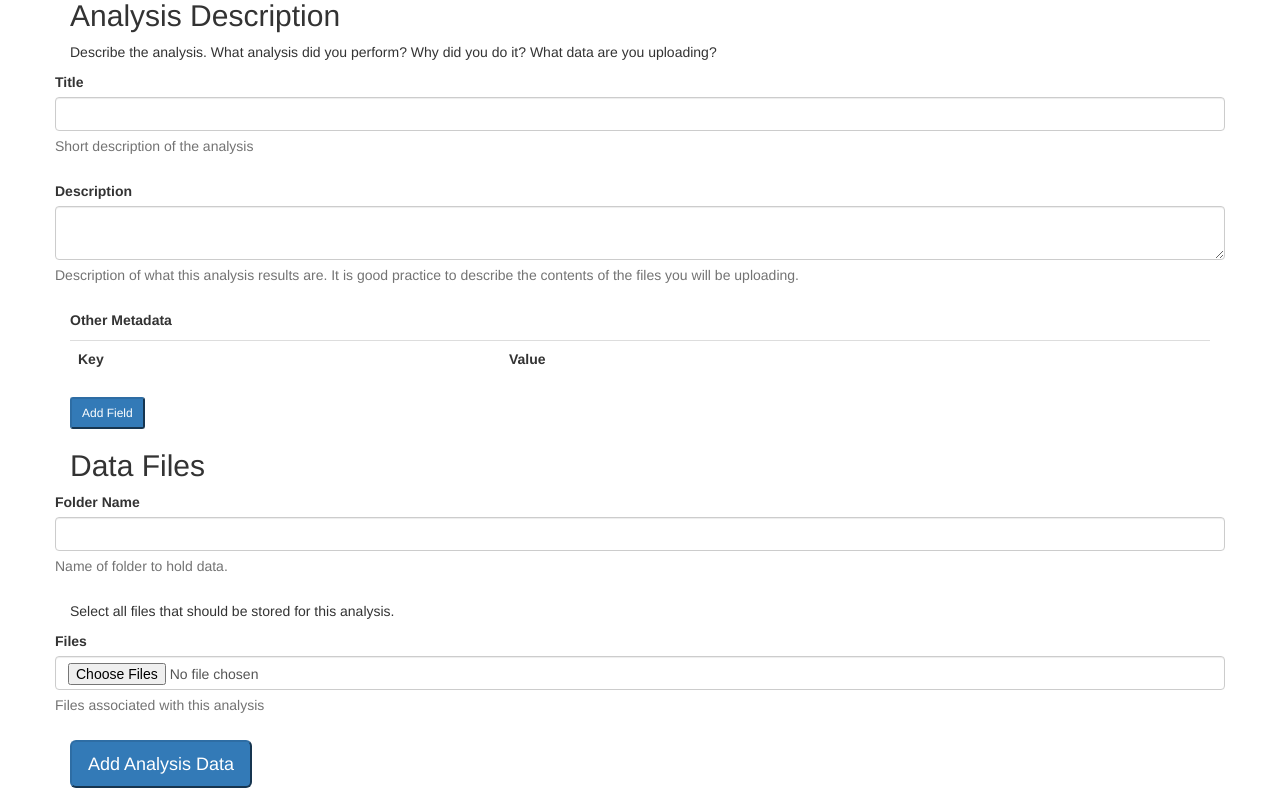
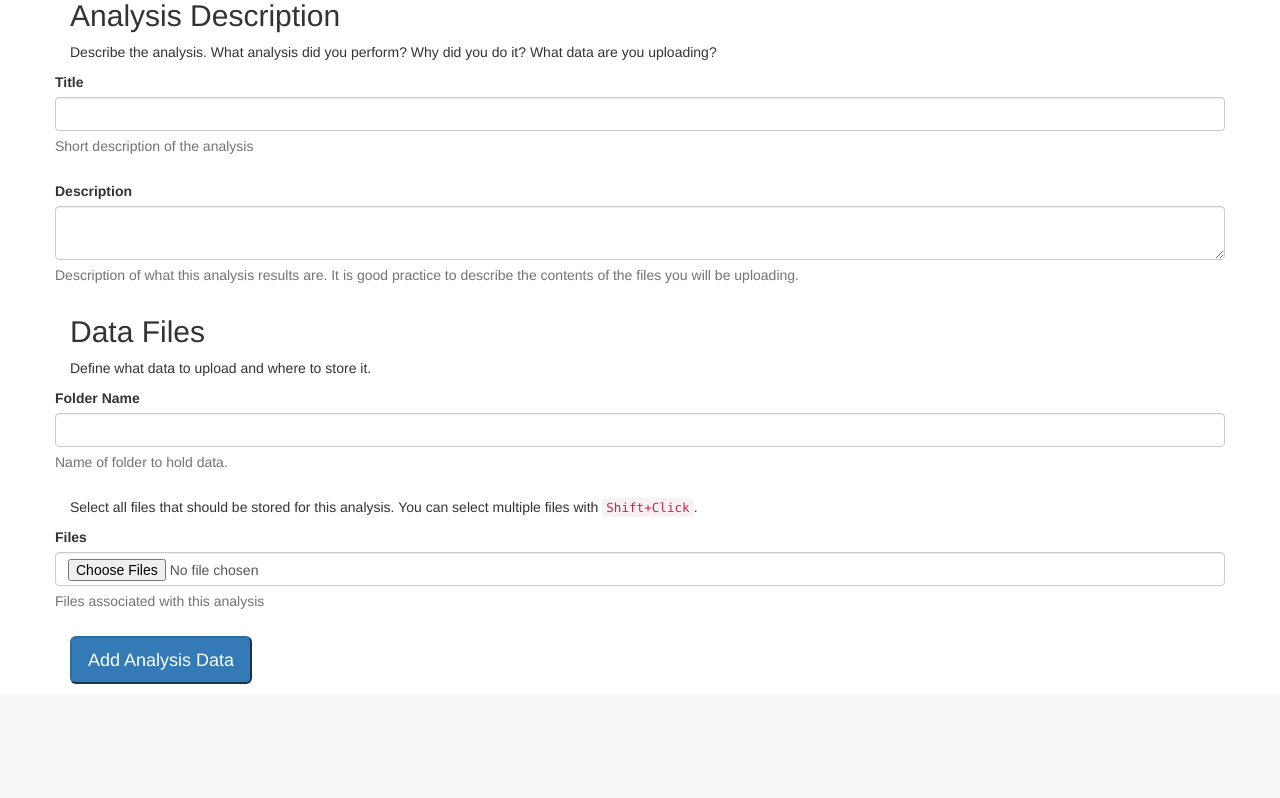
Before and after one commit to materials-data-facility/nucapt, a Flask app: template nucapt/templates/analysis_create.html in a window 1280 px wide. Shown: the part 211-1009 px from the top of the page. After the commit the page ends 895 px from the top, so only its background shows below. Run offline with Flask 2, Linux system fonts and the light colour scheme; the template is opened without the code that fills it: values that come from a table or form of the project are taken from there, others are empty; parts of the project's set-up code (start-up, migrations or seed data) failed here and were passed over; some libraries are stand-ins or nearby versions.

Commit message:
Improved analysis addition page
- Removed 'metadata' fields
- Added clarification that you can upload multiple files
- Added more presets
- Removed 'name' from preset field

```diff
--- a/nucapt/forms.py
+++ b/nucapt/forms.py
@@ -198,7 +198,6 @@ class AnalysisForm(Form):
                                                            'practice to describe the contents of the files you will '
                                                            'be uploading.')
     files = FileField('Files', description='Files associated with this analysis', render_kw={'multiple': None})
-    metadata = FieldList(FormField(KeyValueForm), 'Other Metadata', description='Anything else that is pertinent')
 
     def get_presets(self):
         """Generate a list of pre-defined names and descriptions
@@ -208,9 +207,28 @@ class AnalysisForm(Form):
         :return: OrderedDict, where each item holds the values for the above forms"""
 
         return OrderedDict(conc_profile={
-            'name': 'Concentration Profile',
             'title': 'Concentration Profile',
-            'folder_name': '1D_Concentration_Profile',
-            'description': 'Relative concentration of different elements as a function of distance along sample.',
-            'metadata': {'Measurement Length': '<fill in distance>'}
-        })
+            'folder_name': 'Concentration_Profile',
+            'description': '1D concentration profile (e.g., proxigram)',
+        }, mass_spec={
+            'title': 'Mass Spectrum',
+            'folder_name': 'Mass_Spectrum',
+            'description': 'Spectrum of the mass to charge ratio'
+        }, bulk_comp={
+            'title': 'Bulk Composition',
+            'folder_name': 'Bulk_Composition',
+            'description': 'Bulk composition of the tip of region of interest'
+        }, dist_analysis={
+            'title': 'Distribution Analysis',
+            'folder_name': 'Distribution_Analysis',
+            'description': 'Spatial distribution analysis'
+        }, twod_map={
+            'title': '2D Map',
+            'folder_name': '2D_Map',
+            'description': 'Two dimensional projection of reconstruction'
+        }, threed_map={
+            'title': '3D Map',
+            'folder_name': '3D_Map',
+            'description': 'Three dimensional visualization of reconstruction'
+        }
+        )
--- a/nucapt/templates/analysis_create.html
+++ b/nucapt/templates/analysis_create.html
@@ -37,18 +37,7 @@
                 // Set the values of each form field
                 var defaults = options[choice];
                 for (var key in defaults) {
-                    if (key !== "metadata") {
-                        $("#" + key).val(defaults[key]);
-                    } else {
-                        var metadata = defaults["metadata"];
-                        var i = 0;
-                        for (var mkey in metadata) {
-                            $("#metadata_btn-add-row").click(); // Add a row
-                            $("#metadata-" + i + "-key").val(mkey);
-                            $("#metadata-" + i + "-value").val(metadata[mkey]);
-                            i++;
-                        }
-                    }
+                    $("#" + key).val(defaults[key]);
                 }
             }
         })
@@ -66,13 +55,14 @@
 
         {{ render_field(form.description) }}
 
-        {{ render_keyvalue_field(form.metadata, "metadata") }}
+        <h2>Data Files</h2>
 
-        <h2>Data Files</h2>
+        <p>Define what data to upload and where to store it.</p>
 
         {{ render_field(form.folder_name) }}
 
-        <p>Select all files that should be stored for this analysis.</p>
+        <p>Select all files that should be stored for this analysis.
+            You can select multiple files with <code>Shift+Click</code>.</p>
 
         {{ render_field(form.files) }}
 
--- a/nucapt/templates/analysis_edit.html
+++ b/nucapt/templates/analysis_edit.html
@@ -19,11 +19,9 @@
 
         {{ render_field(form.description) }}
 
-        {{ render_keyvalue_field(form.metadata, "metadata") }}
-
         <h2>Data Files</h2>
         <p>Uploads additional files to this analysis. The current files are not deleted,
-            but they can be overwritten.</p>
+            but they can be overwritten. You can select multiple files with <code>Shift+Click</code>.</p>
 
         {{ render_field(form.files, required=False) }}
 
```
Also changed, not shown: tests/test_website.py (+1 -4 lines).
